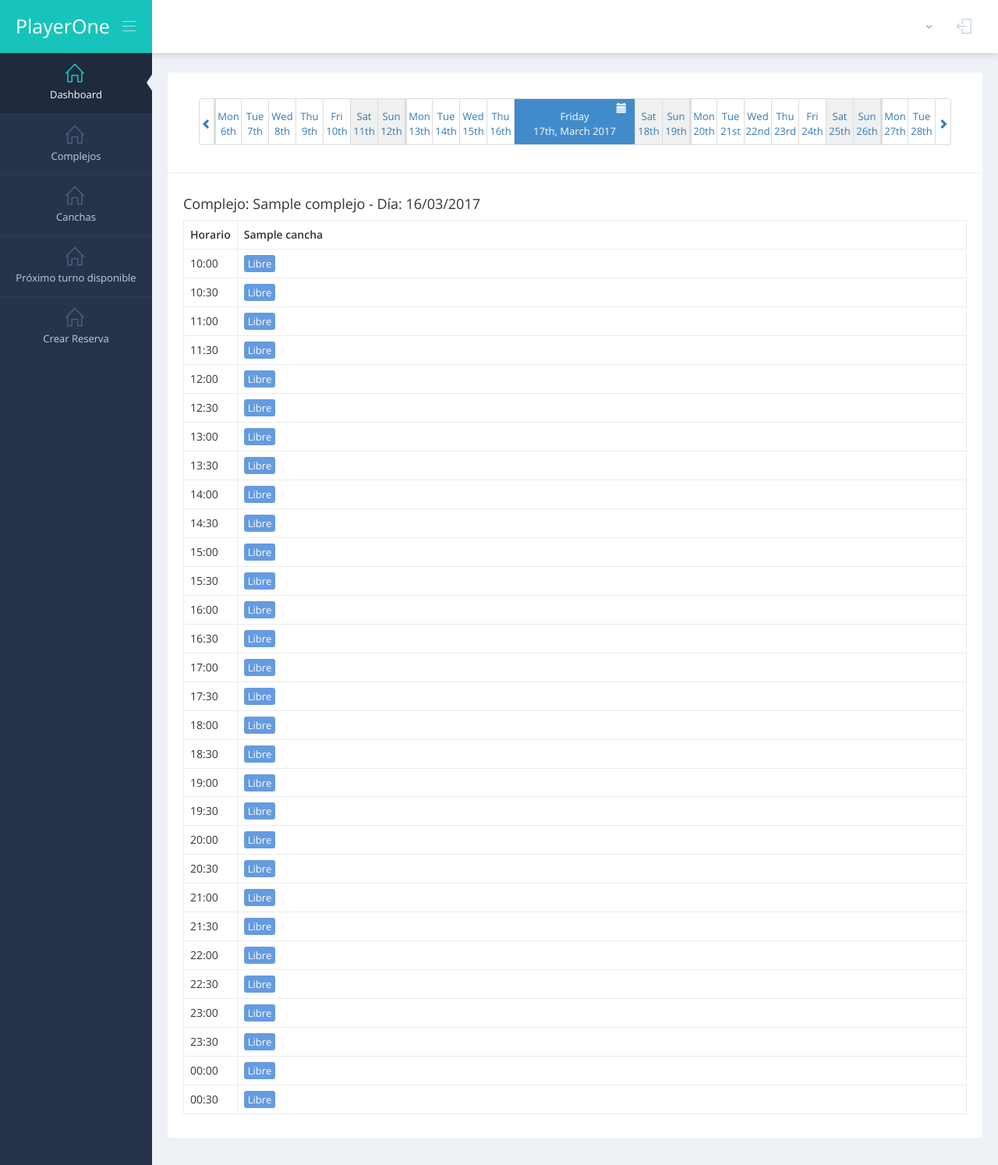
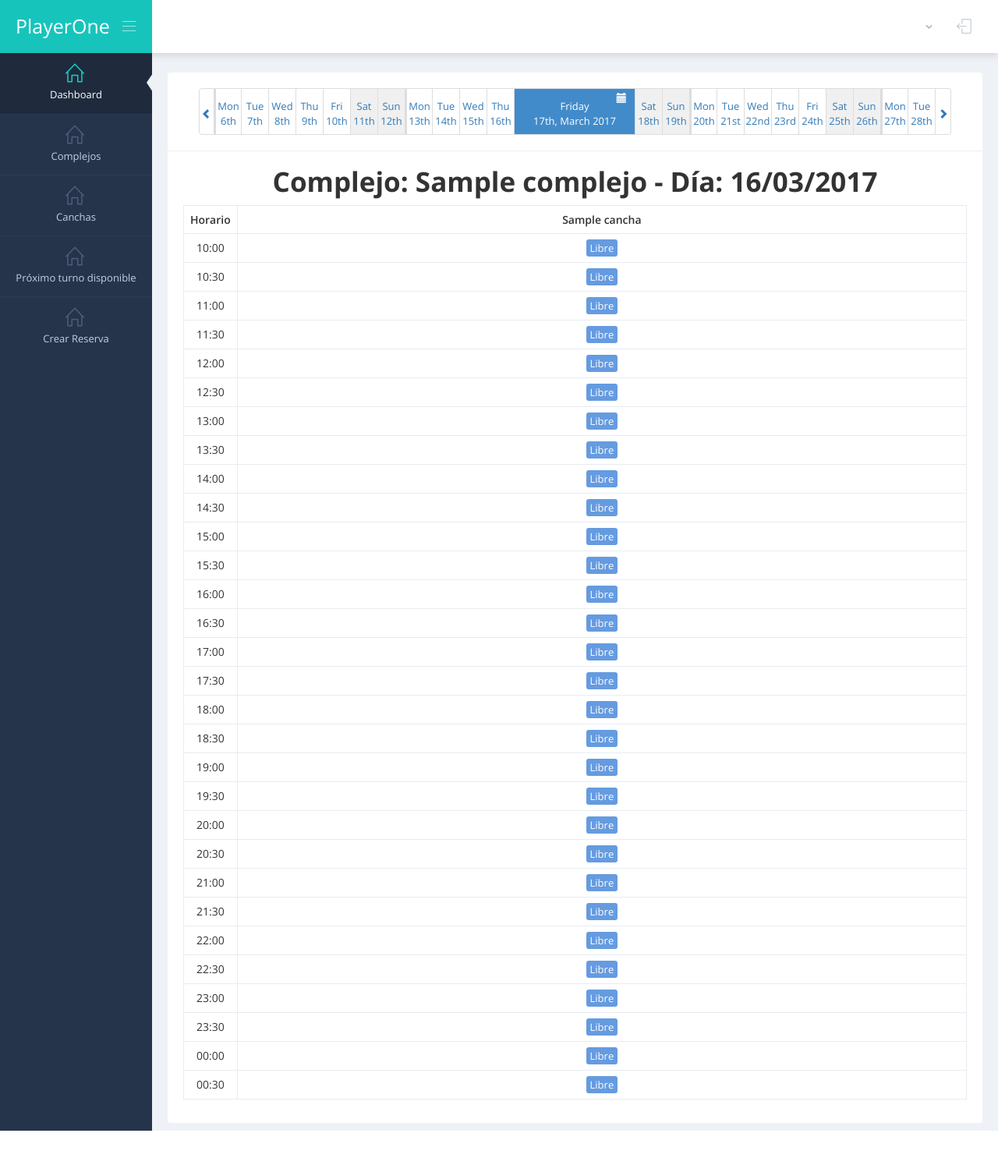
Before and after one commit to GGalcubo/playerone, a Django app: page /dashboard/ in a window 1280 px wide. Shown: the whole page at 78% size. After the commit the page ends 1450 px from the top, so only its background shows below. Run offline with Django 3.2, Linux system fonts and the light colour scheme; tables that the repository leaves empty hold one stand-in row (values such as "Sample post"); parts of the project's set-up code (start-up, migrations or seed data) failed here and were passed over; some libraries are stand-ins or nearby versions.

Commit message:
cambios en estilos de la tabla reserva y modal
Quedé manija y toqué algunos estilos para que se vea mejor

```diff
--- a/static/web/assets/css/estilos.css
+++ b/static/web/assets/css/estilos.css
@@ -1,3 +1,27 @@
+/* DATE PAGINATOR */
+
+#datepaginator {
+    padding: 10px 20px 10px;
+}
+
+.portlet {
+  margin-bottom: 0px;
+
+}
+
+.portlet>.portlet-title {
+    margin-bottom: 0px;
+}
+
+.portlet.light.portlet-fit>.portlet-title {
+    padding: 0px 20px 0px;
+}
+
+.portlet.light .portlet-body {
+    padding: 10px 0px 10px;
+}
+
+
 /* TABLA RESERVAS */
 
 a {
@@ -12,8 +36,39 @@ a:hover {
     color: #d2d2d2;
 }
 
-/* DATE PAGINATOR */
+.label-libre {
+    background-color: #659be0;
+}
 
-#datepaginator {
-    padding: 10px 20px 0px;
+.label-reservada {
+    background-color: #ed6b75;
 }
+
+.centrado {
+  text-align: center;
+}
+
+.titulo {
+  font-size: 2.5em;
+  font-weight: bold;
+}
+
+
+/* MODAL */
+
+.modal .modal-header {
+    text-align: center;
+    background-color: #66aa66;
+}
+
+h4#myModalLabel.modal-title {
+  font-weight: bold;
+}
+
+button.close {
+    opacity: 0.5;
+}
+
+.close:focus, .close:hover {
+    opacity: 1;
+}
--- a/templates/dashboard.html
+++ b/templates/dashboard.html
@@ -25,7 +25,7 @@
             <div class="portlet light portlet-fit ">
                 <div class="portlet-title">
 
-                  <!-- BEGIN PORTLET-->
+                  <!-- BEGIN PORTLET DATE PAGINATOR -->
                   <div class="portlet light" id="datepaginator">
                       <div class="portlet-body">
                           <!-- <h3>Default Date Paginator</h3> -->
@@ -38,27 +38,27 @@
                           <div id="datepaginator_sample_3"> </div> -->
                       </div>
                   </div>
-                  <!-- END PORTLET-->
+                  <!-- END PORTLET DATE PAGINATOR -->
 
                 </div>
                 <div class="portlet-body">
-                  <h4>Complejo: {{ complejo_sel.nombre }} - Día: {{ fecha }}</h4>
+                  <h4 class="centrado titulo">Complejo: {{ complejo_sel.nombre }} - Día: {{ fecha }}</h4>
                     <div class="table-scrollable">
-                        <table class="table table-bordered table-hover">
+                        <table id="tabla_reservas" class="table table-bordered table-hover">
                             <thead>
                                 <tr>
-                                    <th> Horario </th>
+                                    <th class="centrado"> Horario </th>
                                   {% for cancha in canchas_complejo %}
-                                    <th style="width:{{ancho}}%" >{{ cancha.nombre }}</th>
+                                    <th class="centrado" style="width:{{ancho}}%" >{{ cancha.nombre }}</th>
                                   {% endfor %}
                                 </tr>
                             </thead>
                             <tbody>
                               {% for linea in tabla %}
                                 <tr>
-                                  <td class="angosto">{{ linea|get_item:'horario' }}</td>
+                                  <td class="centrado">{{ linea|get_item:'horario' }}</td>
                                 {% for cancha in canchas_complejo %}
-                                  <td class="bg-{{ linea|get_item:cancha.nombre }}"><span class="label label-sm label-info"><a onclick="abrirHorario('{{ linea|get_item:'horario' }}', '{{ linea|get_item:cancha.id }}', '{{ cancha.id  }}');" >{{ linea|get_item:cancha.nombre|title }}</a></span></td>
+                                  <td class="centrado"><span class="label label-sm label-{{ linea|get_item:cancha.nombre }}"><a onclick="abrirHorario('{{ linea|get_item:'horario' }}', '{{ linea|get_item:cancha.id }}', '{{ cancha.id  }}');" >{{ linea|get_item:cancha.nombre|title }}</a></span></td>
                                 {% endfor %}
                                 </tr>
                               {% endfor %}
@@ -82,7 +82,7 @@
                           <fieldset>
                             <div class="form-group">
                               <label class="col-sm-2 control-label" for="">Fecha</label>
-                              <div class="col-sm-3">
+                              <div class="col-sm-4">
                                 <input id="fecha_modal" name="fecha_modal" type="text" placeholder="Jueves 22/09" class="form-control" required="">
                               </div>
                               <label class="col-sm-2 control-label" for="">Cancha</label>
@@ -96,7 +96,7 @@
                             </div>
                             <div class="form-group">
                               <label class="col-sm-2 control-label" for="">Desde</label>
-                              <div class="col-sm-3">
+                              <div class="col-sm-4">
                                 <select id="horarios_select" class="form-control">
                                   {% for i in lista_horarios_text %}
                                     <option>{{ i }}</option>
@@ -104,7 +104,7 @@
                                 </select>
                               </div>
                               <label class="col-sm-2 control-label" for="">Hasta</label>
-                              <div class="col-sm-3">
+                              <div class="col-sm-4">
                                 <select id="horarios_hasta_select" class="form-control">
                                   {% for i in lista_horarios_text %}
                                     <option>{{ i }}</option>
@@ -115,11 +115,11 @@
                             </div>
                             <div class="form-group">
                               <label class="col-sm-2 control-label" for="">Nombre</label>
-                              <div class="col-sm-3">
+                              <div class="col-sm-4">
                                 <input id="" name="" type="text" placeholder="Jorge" class="form-control" required="">
                               </div>
                               <label class="col-sm-2 control-label" for="">Teléfono</label>
-                              <div class="col-sm-3">
+                              <div class="col-sm-4">
                                 <div class="input-group">
                                   <!-- span class="input-group-addon">+54 9</span -->
                                   <input id="" name="" class="form-control" placeholder="1136561212" type="text" required="">
@@ -128,7 +128,7 @@
                             </div>
                             <div class="form-group">
                               <label class="col-sm-2 control-label" for="">Seña</label>
-                              <div class="col-sm-3">
+                              <div class="col-sm-4">
                                 <input id="" name="" type="text" placeholder="$200" class="form-control" required="">
                               </div>
                             </div>
```
